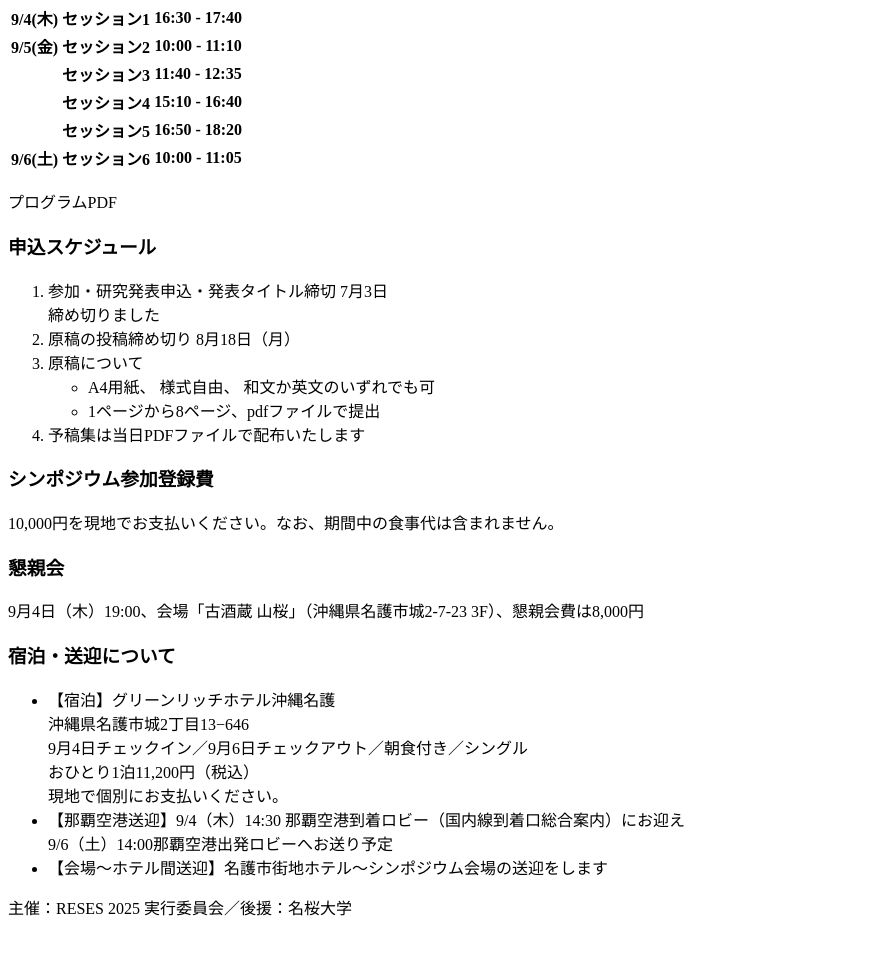
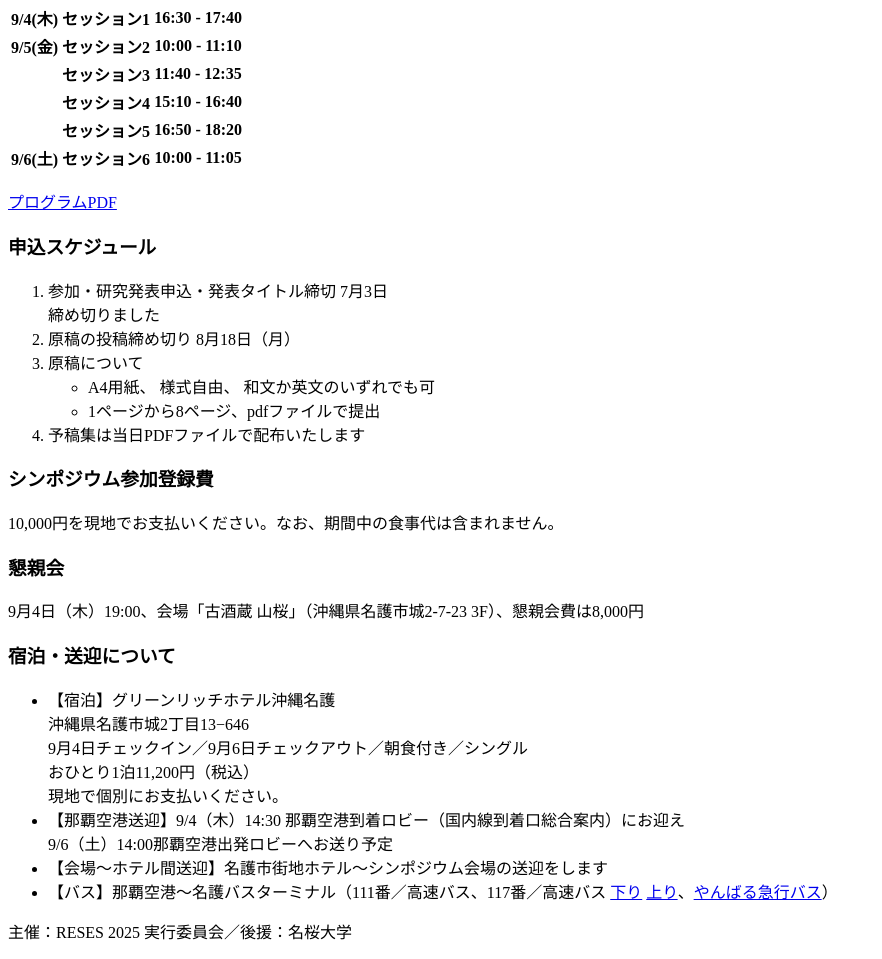
Before and after one commit to meio75/reses2025, a plain HTML site: page index.html in a window 1280 px wide. Shown: the part 397-1356 px from the top of the page, without its empty margins (0-882 px from the left). Before the commit the page ends 1332 px from the top, so only its background shows below. Drawn offline with Linux system fonts and the light colour scheme.

Commit message:
Update index.html
バス情報追加

```diff
--- a/index.html
+++ b/index.html
@@ -23,7 +23,7 @@
     <tr><th>        </th><th>セッション5</th><th>16:50 - 18:20</th></tr>
     <tr><th>9/6(土) </th><th>セッション6</th><th>10:00 - 11:05</th></tr>
   </table>
-  <p> プログラムPDF </p>
+  <p> <a href="Reses2025_Program.pdf">プログラムPDF</a> </p>
   <h3>申込スケジュール</h3>
   <ol>
     <li>参加・研究発表申込・発表タイトル締切 7月3日<br>締め切りました</li>
@@ -44,6 +44,7 @@
     <li>【宿泊】グリーンリッチホテル沖縄名護<br>沖縄県名護市城2丁目13−646<br>9月4日チェックイン／9月6日チェックアウト／朝食付き／シングル<br>おひとり1泊11,200円（税込）<br>現地で個別にお支払いください。</li>
     <li>【那覇空港送迎】9/4（木）14:30 那覇空港到着ロビー（国内線到着口総合案内）にお迎え<br> 9/6（土）14:00那覇空港出発ロビーへお送り予定</li>
     <li>【会場～ホテル間送迎】名護市街地ホテル～シンポジウム会場の送迎をします</li>
+    <li>【バス】那覇空港～名護バスターミナル（111番／高速バス、117番／高速バス <a href="https://www.kotsu-okinawa.org/time/111_117/down1.html">下り</a> <a href="https://www.kotsu-okinawa.org/time/111_117/up1.html">上り</a>、<a href="https://yanbaru-expressbus.com/timetable/">やんばる急行バス</a>） </li>
   </ul>
 <p>主催：RESES 2025 実行委員会／後援：名桜大学</p>
 
```
